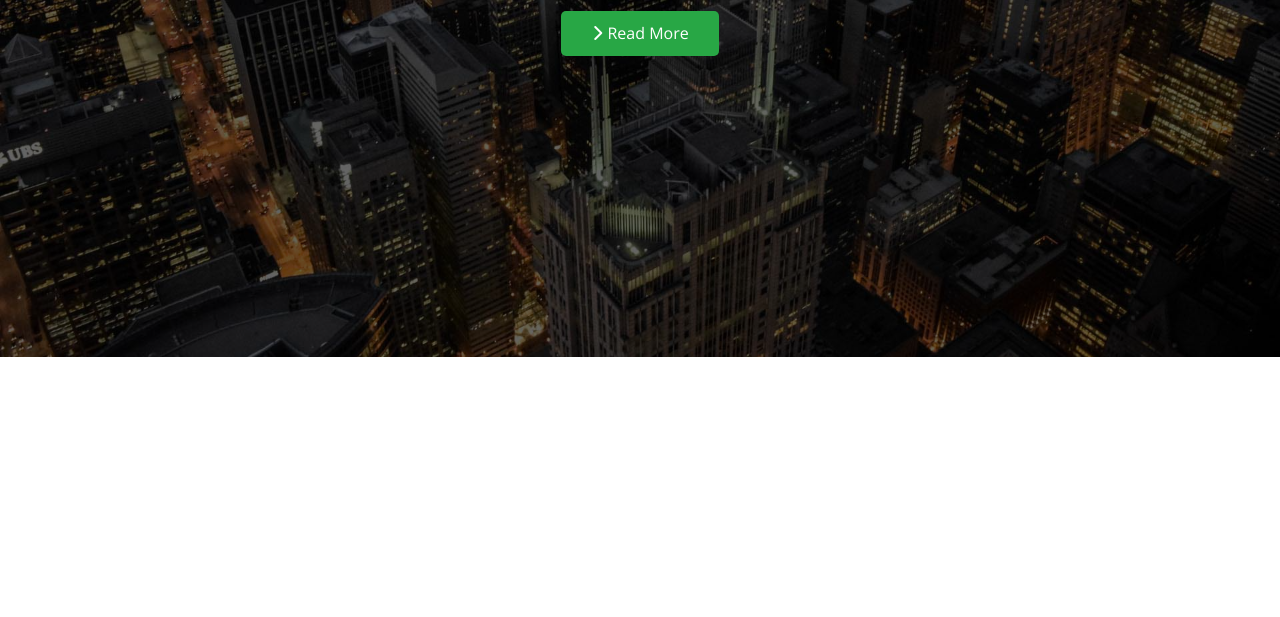
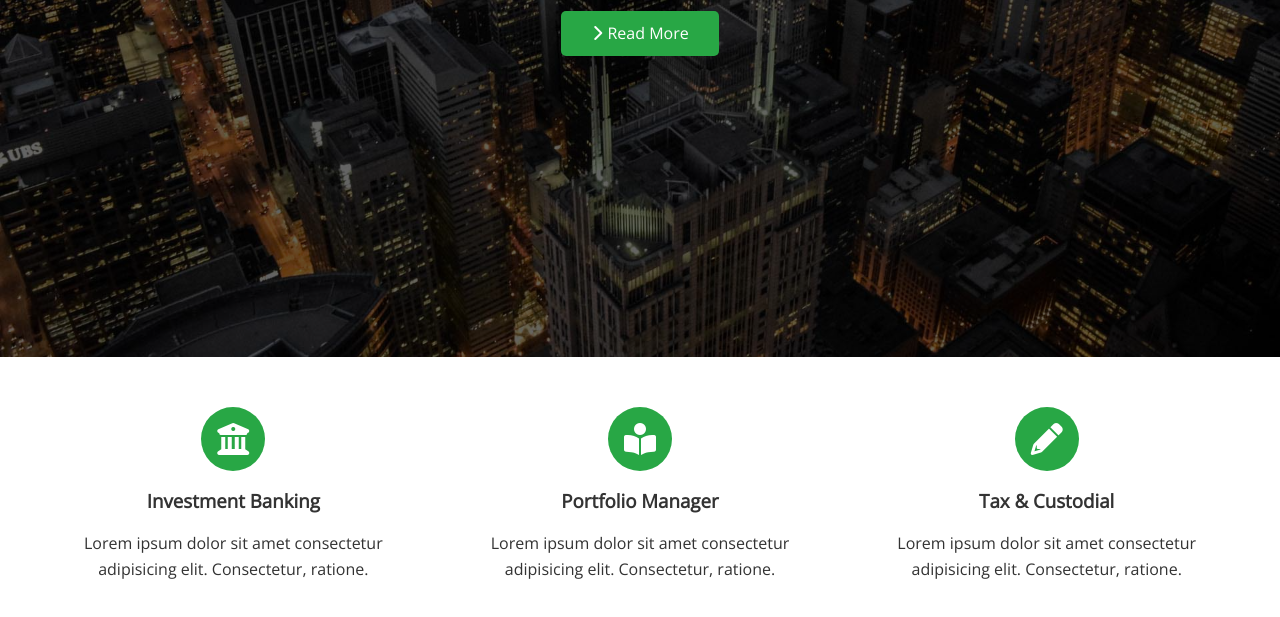
Before and after one commit to TaraByte79/edgeledger_website, a plain HTML site: page index.html in a window 1280 px wide. Shown: the part 443-1060 px from the top of the page. Before the commit the page ends 800 px from the top, so only its background shows below. Drawn offline with nearby package versions, Linux system fonts and the light colour scheme.

Commit message:
add icons

```diff
--- a/css/style.css
+++ b/css/style.css
@@ -110,3 +110,21 @@ img {
 .hero * {
   z-index: 10;
 }
+
+/* Icons */
+.icons {
+  padding: 30px;
+}
+
+.icons h3 {
+  font-weight: bold;
+  margin-bottom: 15px;
+}
+
+.icons i {
+  background-color: #28a745;
+  color: #fff;
+  padding: 1rem;
+  border-radius: 50%;
+  margin-bottom: 15px;
+}
--- a/css/utilities.css
+++ b/css/utilities.css
@@ -38,3 +38,15 @@
   background: #f4f4f4;
   color: #333;
 }
+
+/* Flex Items */
+.flex-items {
+  display: flex;
+  text-align: center;
+  justify-content: center;
+  height: 100%;
+}
+
+.flex-items > div {
+  padding: 20px;
+}
--- a/index.html
+++ b/index.html
@@ -42,5 +42,41 @@
         >
       </div>
     </header>
+    <main>
+      <section id="about" class="icons bg-light">
+        <div class="flex-items">
+          <div>
+            <i class="fa-solid fa-university fa-2x"></i>
+            <div>
+              <h3>Investment Banking</h3>
+              <p>
+                Lorem ipsum dolor sit amet consectetur adipisicing elit.
+                Consectetur, ratione.
+              </p>
+            </div>
+          </div>
+          <div>
+            <i class="fa-solid fa-book-reader fa-2x"></i>
+            <div>
+              <h3>Portfolio Manager</h3>
+              <p>
+                Lorem ipsum dolor sit amet consectetur adipisicing elit.
+                Consectetur, ratione.
+              </p>
+            </div>
+          </div>
+          <div>
+            <i class="fa-solid fa-pencil-alt fa-2x"></i>
+            <div>
+              <h3>Tax & Custodial</h3>
+              <p>
+                Lorem ipsum dolor sit amet consectetur adipisicing elit.
+                Consectetur, ratione.
+              </p>
+            </div>
+          </div>
+        </div>
+      </section>
+    </main>
   </body>
 </html>
```
